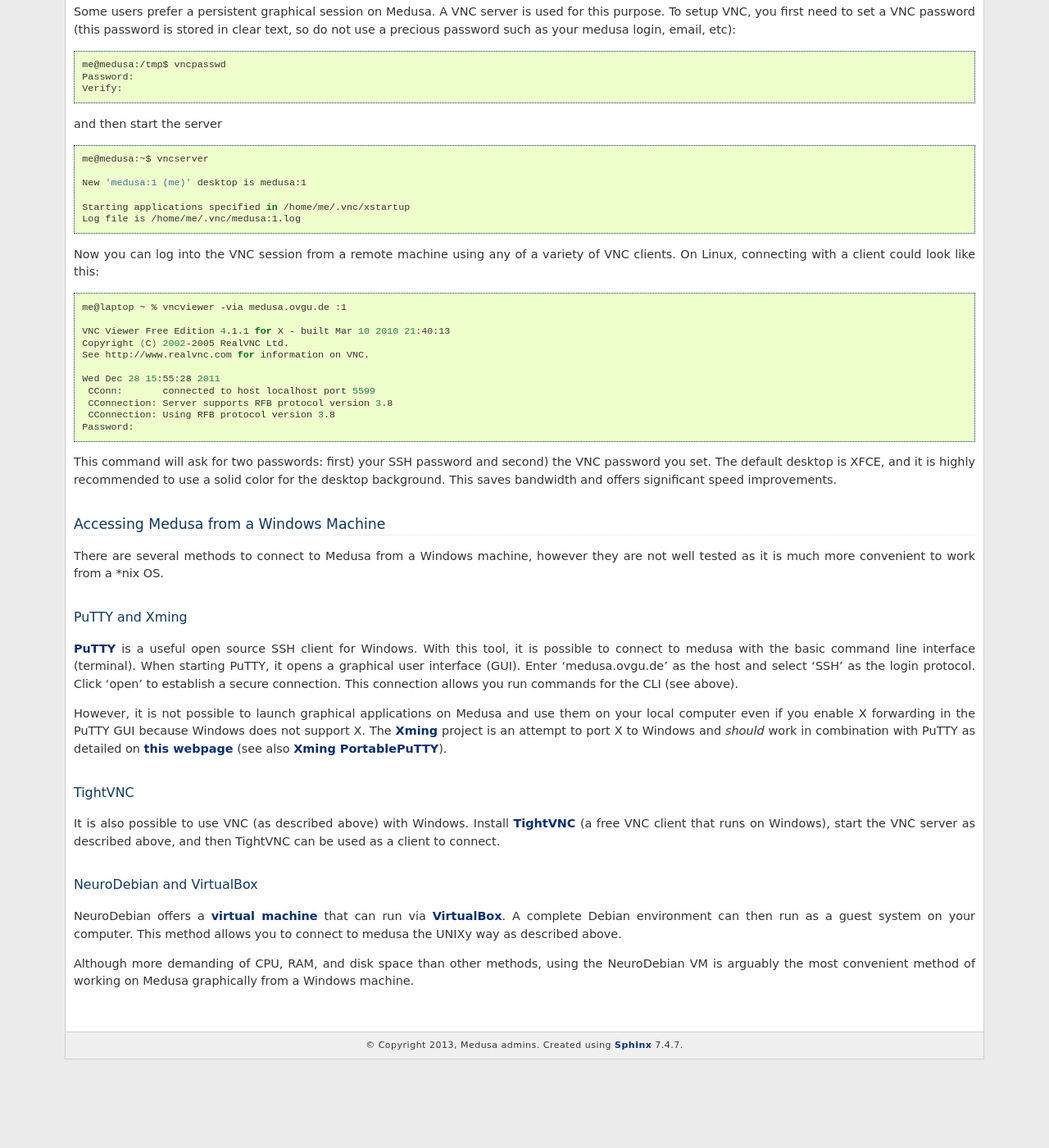
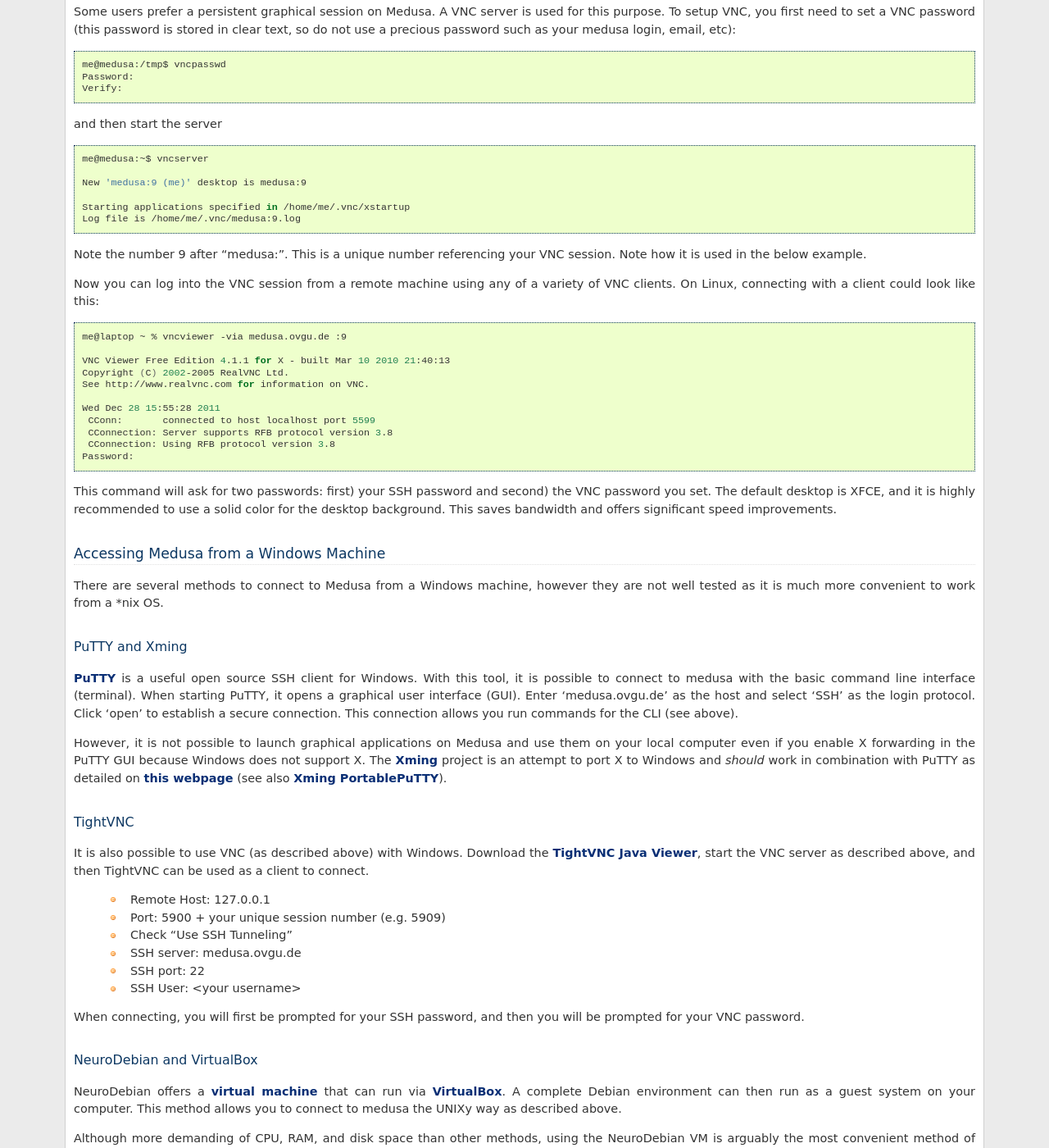
Before and after one commit to psychoinformatics-de/ipsy-docs, a Sphinx documentation site: the page built from source/userdoc/accessing_medusa.rst, in a window 1280 px wide and 1400 px high, scrolled down 671 px. Shown: the whole window at 82% size. Built offline with Sphinx 7.4.7, drawn with Linux system fonts in a browser that asks for light colours; formulas are drawn with MathJax 3; before the commit the page ends 1963 px from its top, so only the background shows below that.

Commit message:
Update VNC info

```diff
--- a/source/userdoc/accessing_medusa.rst
+++ b/source/userdoc/accessing_medusa.rst
@@ -52,17 +52,20 @@ and then start the server
 
    me@medusa:~$ vncserver
 
-   New 'medusa:1 (me)' desktop is medusa:1
+   New 'medusa:9 (me)' desktop is medusa:9
 
    Starting applications specified in /home/me/.vnc/xstartup
-   Log file is /home/me/.vnc/medusa:1.log
+   Log file is /home/me/.vnc/medusa:9.log
 
-Now you can log into the VNC session from a remote machine using any of a variety of VNC
-clients. On Linux, connecting with a client could look like this:
+Note the number 9 after "medusa:". This is a unique number referencing your VNC
+session. Note how it is used in the below example.
+
+Now you can log into the VNC session from a remote machine using any of a
+variety of VNC clients. On Linux, connecting with a client could look like this:
 
 .. code-block:: bash
 
-   me@laptop ~ % vncviewer -via medusa.ovgu.de :1
+   me@laptop ~ % vncviewer -via medusa.ovgu.de :9
 
    VNC Viewer Free Edition 4.1.1 for X - built Mar 10 2010 21:40:13
    Copyright (C) 2002-2005 RealVNC Ltd.
@@ -104,11 +107,21 @@ to Windows and *should* work in combination with PuTTY as detailed on `this webp
 
 TightVNC
 --------
-It is also possible to use VNC (as described above) with Windows. Install `TightVNC`_
-(a free VNC client that runs on Windows), start the VNC server as described above, and
-then TightVNC can be used as a client to connect.
+It is also possible to use VNC (as described above) with Windows. Download the
+`TightVNC Java Viewer`_, start the VNC server as described above, and then
+TightVNC can be used as a client to connect.
 
-.. _TightVNC: http://www.tightvnc.com/
+ * Remote Host: 127.0.0.1
+ * Port: 5900 + your unique session number (e.g. 5909)
+ * Check "Use SSH Tunneling"
+ * SSH server: medusa.ovgu.de
+ * SSH port: 22
+ * SSH User: <your username>
+
+When connecting, you will first be prompted for your SSH password, and then you
+will be prompted for your VNC password.
+
+.. _TightVNC Java Viewer: http://www.tightvnc.com/download.php
 
 NeuroDebian and VirtualBox
 --------------------------
```
